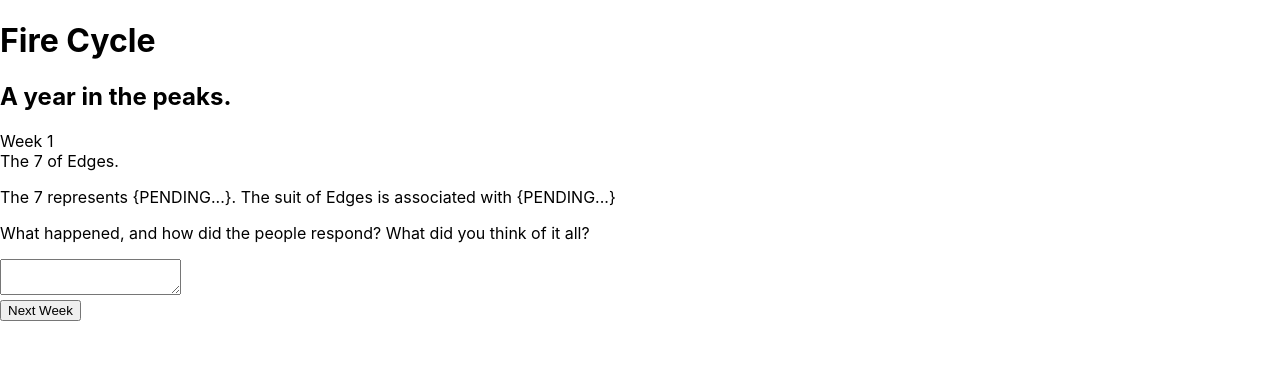
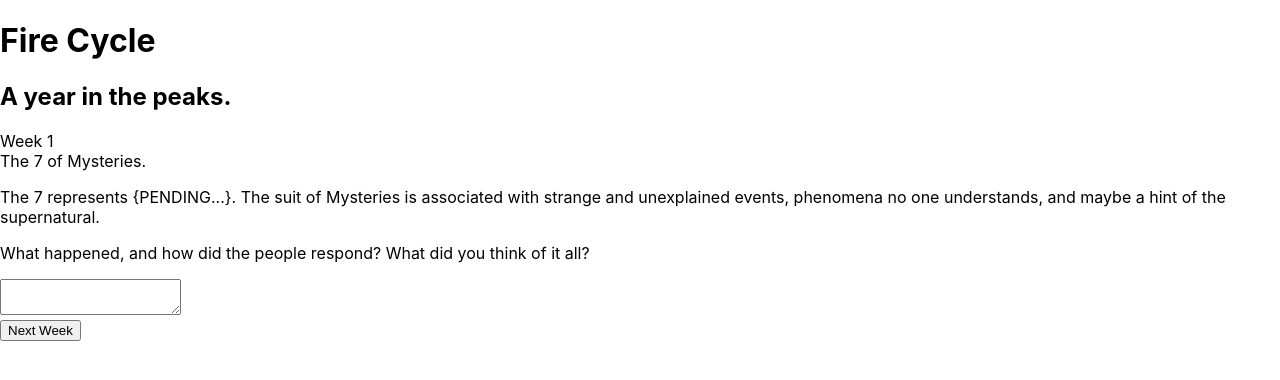
Before and after one commit to kavita-p/fire-cycle, a React (Create React App) app: page / in a window 1280 px wide. Both pictures are taken after a click on the input "Begin". Shown: the top 380 px of the page. Built offline with nearby package versions, Linux system fonts and the light colour scheme; the HTML template or start-up script is replaced by a standard one.

Commit message:
separating out info for reuse

```diff
--- a/src/Components/EventCard.jsx
+++ b/src/Components/EventCard.jsx
@@ -1,14 +1,13 @@
+import {suits, suitMeanings} from '../utils/cardText.js';
+
 const EventCard = (props) => {
-  const suits = {
-    'Hearts': 'Blessings',
-    'Diamonds': 'News',
-    'Clubs': 'Fortune',
-    'Spades': 'Edges'
-  }
+
+  // console.log(cardText);
+  console.log(suits);
 
   return (<div className="Event-Card">
     <div className="event text">The {props.card.rank} of {suits[props.card.suit]}.</div>
-    <p className="event-description text">The {props.card.rank} represents {'{PENDING...}'}. The suit of {suits[props.card.suit]} is associated with {'{PENDING...}'}</p>
+    <p className="event-description text">The {props.card.rank} represents {'{PENDING...}'}. The suit of {suits[props.card.suit]} is associated with {suitMeanings[props.card.suit]}.</p>
     <p>What happened, and how did the people respond? What did you think of it all?</p>
   </div>)
 
--- /dev/null
+++ b/src/utils/cardText.js
@@ -0,0 +1,13 @@
+export const
+  suits = {
+    'Hearts': 'Bonds',
+    'Diamonds': 'News',
+    'Clubs': 'Fortune',
+    'Spades': 'Mysteries'
+  },
+  suitMeanings = {
+    'Hearts': 'connections: between people, places, things, etc',
+    'Diamonds': 'news, of course, primarily from the outside world: about the lowlands, the royal palace, the state of the war, and so on',
+    'Clubs': 'omens, auspices, and lucky or unlucky events',
+    'Spades': 'strange and unexplained events, phenomena no one understands, and maybe a hint of the supernatural'
+  }
```
